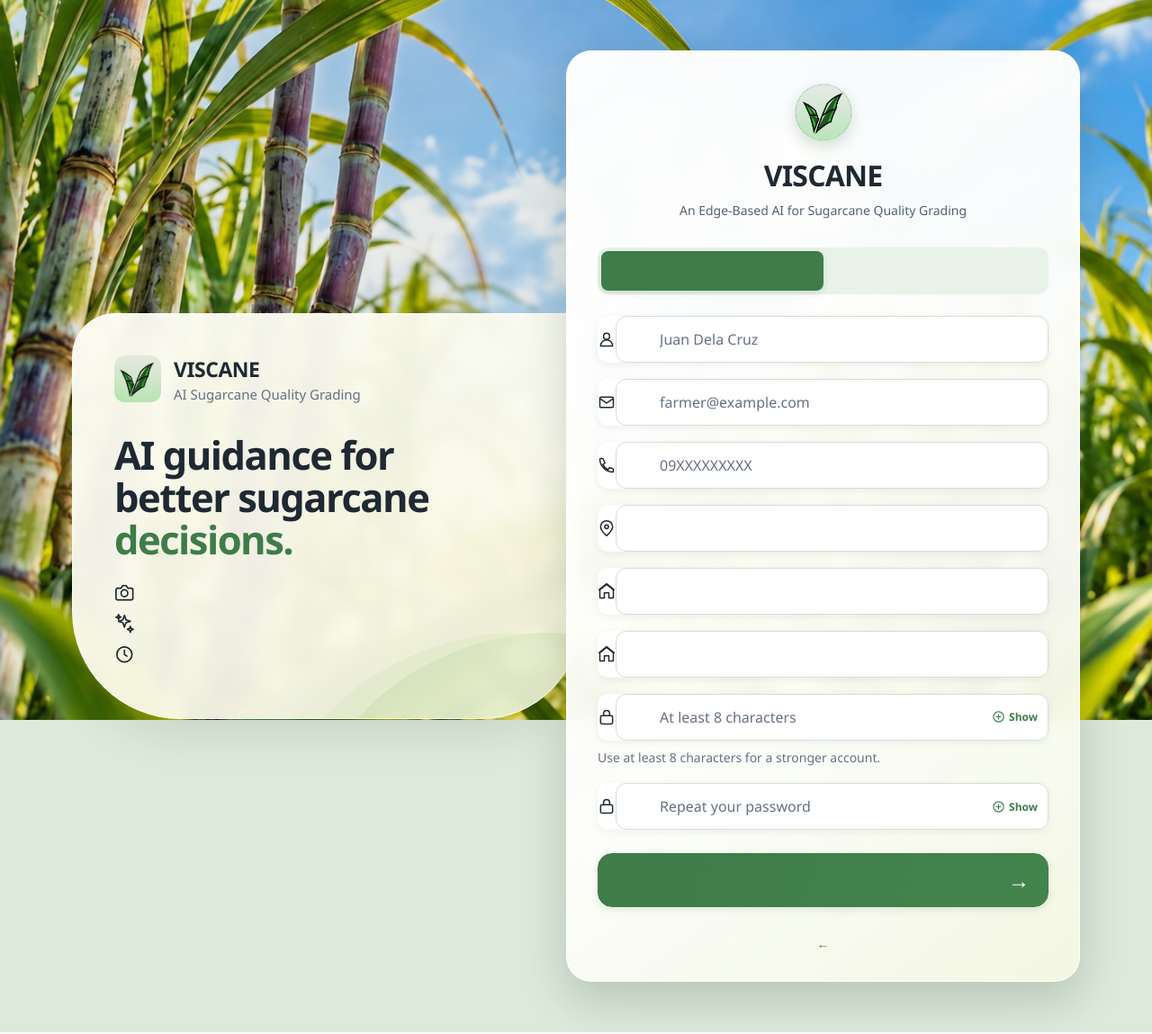
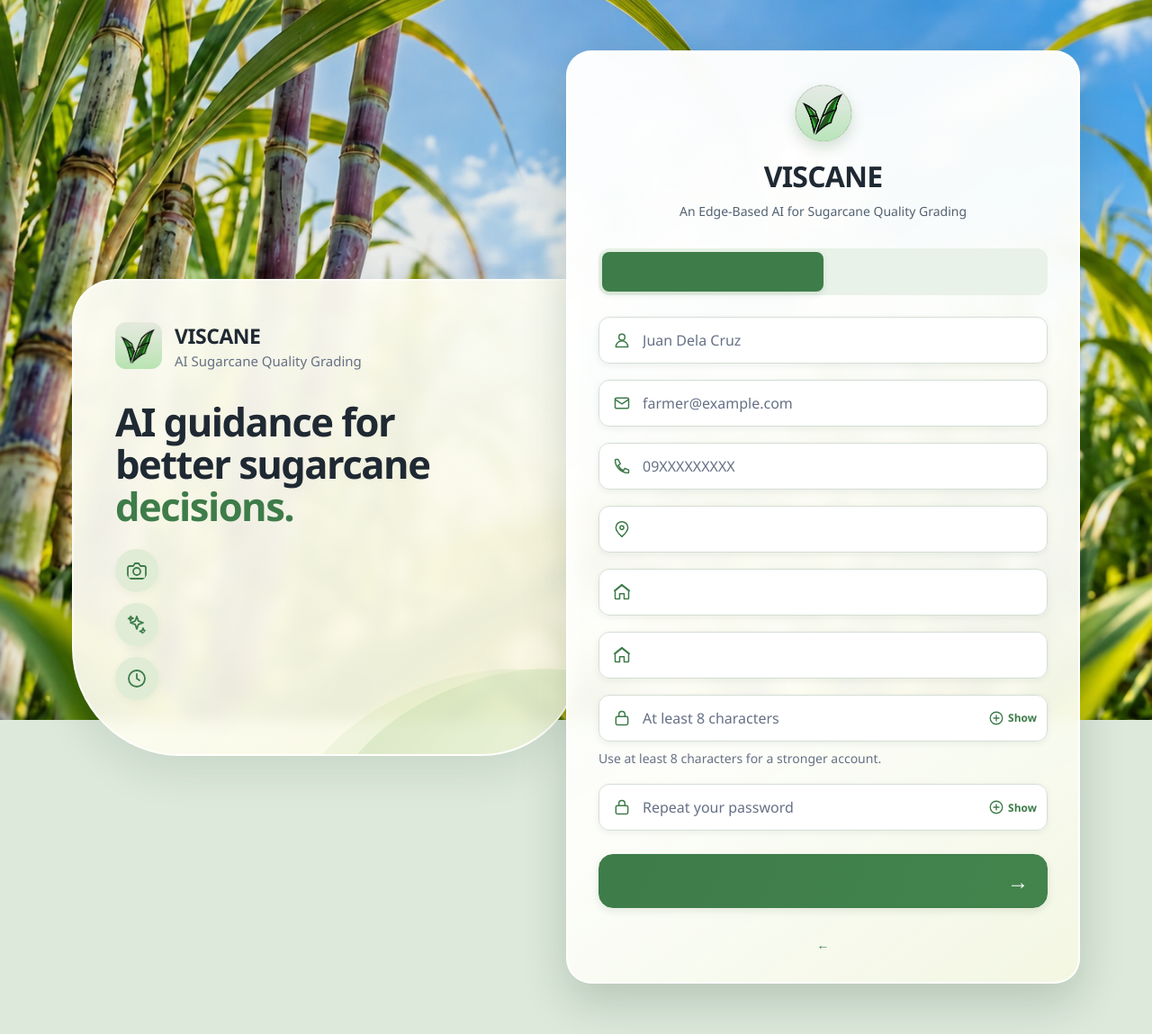
Before and after one commit to freyapayee/djangoviscane_final, a Python web app: template templates/auth.html in a window 1280 px wide. Shown: the whole page at 90% size. Run offline with Jinja, Linux system fonts and the light colour scheme; the template is opened without the code that fills it, so the values that code supplies are empty.

Commit message:
Restore auth icon sizing and strengthen card borders

```diff
--- a/static/css/auth-premium.css
+++ b/static/css/auth-premium.css
@@ -30,7 +30,7 @@
     padding: 44px 46px 60px; margin-right: -16px;
     border-radius: 48px 0 110px 120px;
     background: linear-gradient(140deg, rgba(255,255,248,.95), rgba(251,249,230,.91));
-    border: 1px solid rgba(255,255,255,.7);
+    border: 2px solid rgba(255,255,255,.78);
     box-shadow: 0 16px 48px rgba(21,49,24,.1);
     backdrop-filter: blur(8px); -webkit-backdrop-filter: blur(8px);
     opacity: 1; transform: translateX(0); visibility: visible;
@@ -64,10 +64,22 @@
 }
 body.ds-app.vis-auth-page .vis-auth-benefits { gap: 12px; }
 body.ds-app.vis-auth-page .vis-auth-benefit { gap: 16px; font-size: 18px; }
-body.ds-app.vis-auth-page .vis-auth-benefit ion-icon {
-    flex: 0 0 auto; box-sizing: content-box; width: 24px; height: 24px;
-    padding: 12px; border-radius: 50%; background: #e0ecd6;
+body.ds-app.vis-auth-page .vis-auth-benefit :is(ion-icon, .farmer-local-icon) {
+    display: inline-block; flex: 0 0 48px; box-sizing: border-box;
+    width: 48px !important; min-width: 48px; max-width: 48px;
+    height: 48px !important; padding: 12px; border-radius: 50%;
+    color: var(--ds-green); background: #e0ecd6;
     box-shadow: 0 3px 8px rgba(45,84,42,.05);
+}
+body.ds-app.vis-auth-page .input-wrapper > .farmer-local-icon {
+    position: absolute; left: 16px; top: 16px;
+    width: 20px !important; min-width: 20px; max-width: 20px;
+    height: 20px !important; padding: 0; color: var(--ds-green);
+    opacity: 1; pointer-events: none;
+}
+body.ds-app.vis-auth-page .vis-password-toggle > .farmer-local-icon {
+    position: static; width: 18px !important; min-width: 18px; max-width: 18px;
+    height: 18px !important; padding: 0; flex: 0 0 18px;
 }
 body.ds-app.vis-auth-page .vis-auth-panel {
     position: relative; z-index: 1; min-width: 0;
@@ -86,7 +98,7 @@
 body.ds-app.vis-auth-page .vis-auth-card {
     padding: 28px 34px 30px; border-radius: 28px;
     background: linear-gradient(145deg, rgba(255,255,255,.97), rgba(253,254,250,.95) 65%, rgba(244,247,226,.92));
-    border: 1px solid rgba(255,255,255,.8);
+    border: 2px solid rgba(255,255,255,.88);
     box-shadow: 0 20px 50px rgba(21,49,24,.19), inset 0 1px 0 white;
     backdrop-filter: blur(10px); -webkit-backdrop-filter: blur(10px);
 }
--- a/templates/auth.html
+++ b/templates/auth.html
@@ -6,7 +6,7 @@
     <link rel="stylesheet" href="{{ url_for('static', filename='style.css') }}">
     <title>VISCANE | Authentication</title>
     <link rel="stylesheet" href="{{ url_for('static', filename='css/design-system.css') }}?v=confirm-1">
-    <link rel="stylesheet" href="{{ url_for('static', filename='css/auth-premium.css') }}?v=6">
+    <link rel="stylesheet" href="{{ url_for('static', filename='css/auth-premium.css') }}?v=7">
     <script src="{{ url_for('static', filename='farmer-icons.js') }}?v=1" defer></script>
 </head>
 <body class="vis-auth-page ds-app">
```
